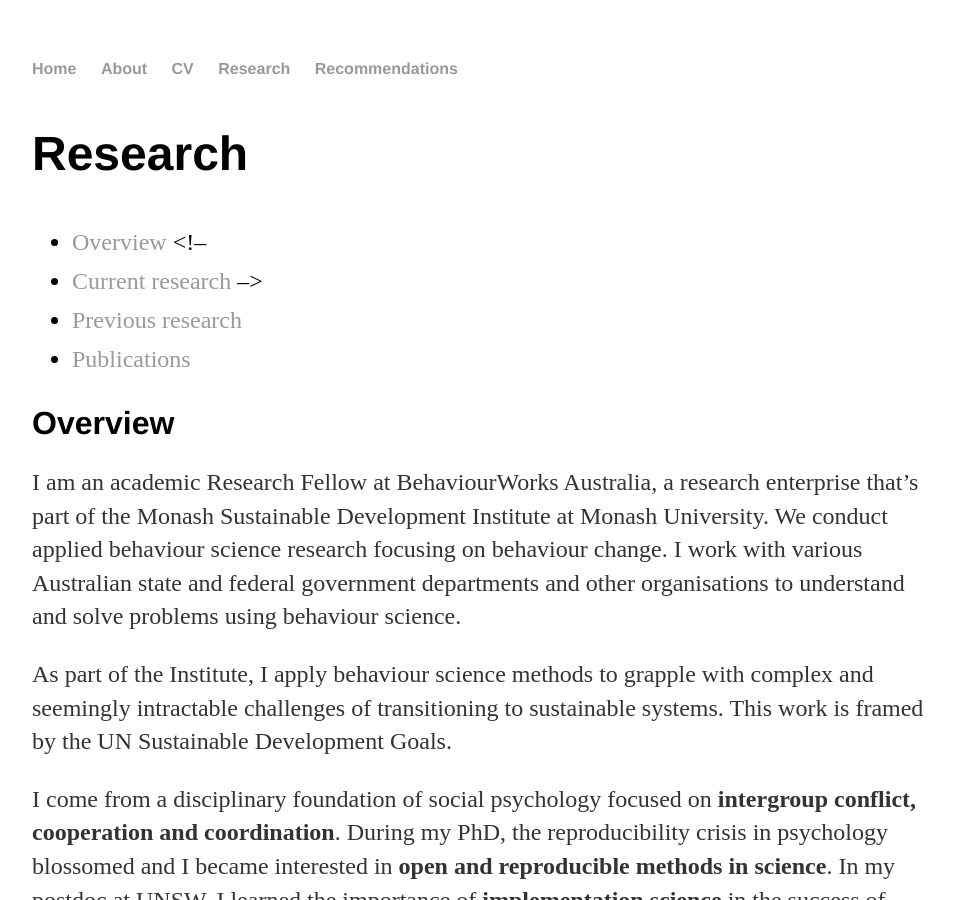
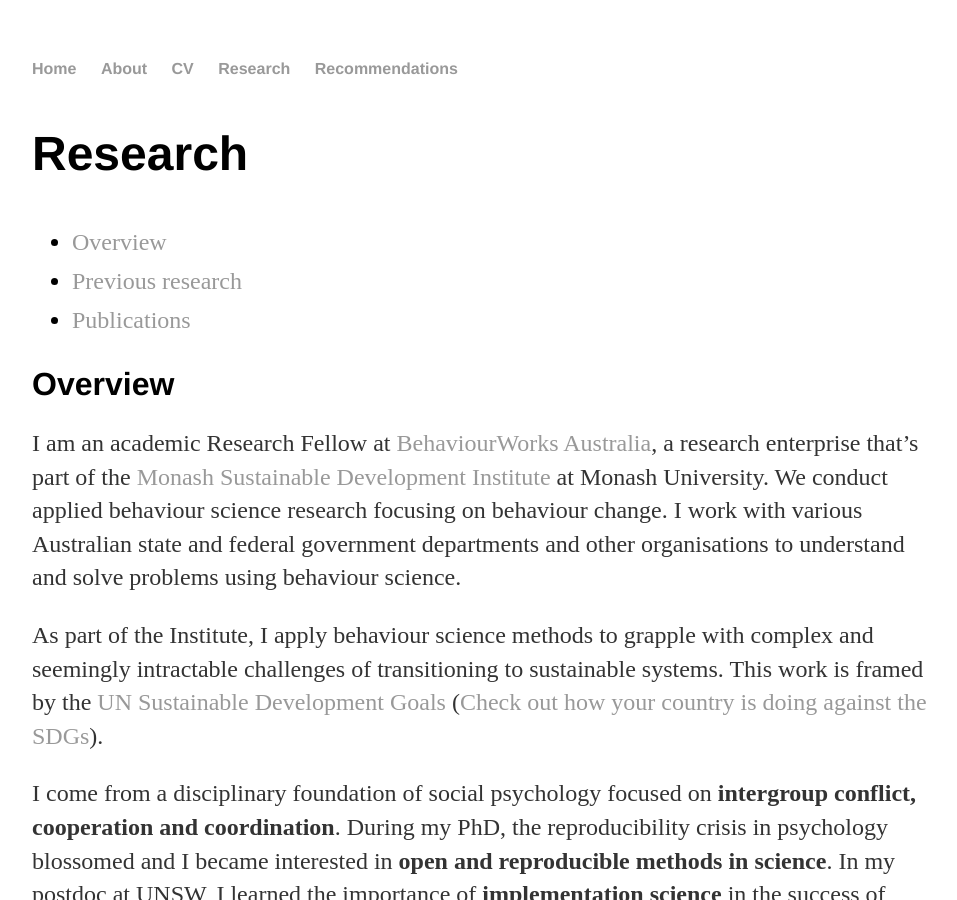
Before and after one commit to aksaeri/scrub, a Jekyll site: the page built from pages/research.md, in a window 1280 px wide and 900 px high. Shown: the whole window, without its empty margins (160-1117 px from the left). Built offline with Jekyll 4.4.1, drawn with Linux system fonts in a browser that asks for light colours.

Commit message:
Update research.md

```diff
--- a/pages/research.md
+++ b/pages/research.md
@@ -7,21 +7,24 @@ description: Alexander Saeri's research interests and projects
 # Research
 
 - [Overview](#overview)
-<!--
-- [Current research](#current-research)
--->
+<!-- - [Current research](#current-research)  -->
 - [Previous research](#previous-research)
 - [Publications](#publications)
 
 ## Overview
 
-I am an academic Research Fellow at BehaviourWorks Australia, a research enterprise that's part of the Monash Sustainable Development Institute at Monash University. We conduct applied behaviour science research focusing on behaviour change. I work with various Australian state and federal government departments and other organisations to understand and solve problems using behaviour science.
+I am an academic Research Fellow at [BehaviourWorks Australia], a research enterprise that's part of the [Monash Sustainable Development Institute] at Monash University. We conduct applied behaviour science research focusing on behaviour change. I work with various Australian state and federal government departments and other organisations to understand and solve problems using behaviour science.
 
-As part of the Institute, I apply behaviour science methods to grapple with complex and seemingly intractable challenges of transitioning to sustainable systems. This work is framed by the UN Sustainable Development Goals.
+As part of the Institute, I apply behaviour science methods to grapple with complex and seemingly intractable challenges of transitioning to sustainable systems. This work is framed by the [UN Sustainable Development Goals] ([Check out how your country is doing against the SDGs]).
 
 I come from a disciplinary foundation of social psychology focused on **intergroup conflict, cooperation and coordination**. During my PhD, the reproducibility crisis in psychology blossomed and I became interested in **open and reproducible methods in science**. In my postdoc at UNSW, I learned the importance of **implementation science** in the success of medical, policy and other interventions.
 
 A lot of the work I do day-to-day focuses on **individual behaviour change** using a mix of methods and theories from psychology, economics, environmental management, and public administration. Right now I am working to learn more about **institutional and process design, collaboration and collective decision-making** and **behaviour change for system transitions and transformations** as I believe this is where I can have the most marginal impact in the next 10 years.
+
+[BehaviourWorks Australia]: https://www.behaviourworksaustralia.org/
+[Monash Sustainable Development Institute]: https://www.monash.edu/sustainable-development
+[UN Sustainable Development Goals]: https://www.un.org/sustainabledevelopment/sustainable-development-goals/
+[Check out how your country is doing against the SDGs]: https://dashboards.sdgindex.org/
 
 ## Publications
 
```
